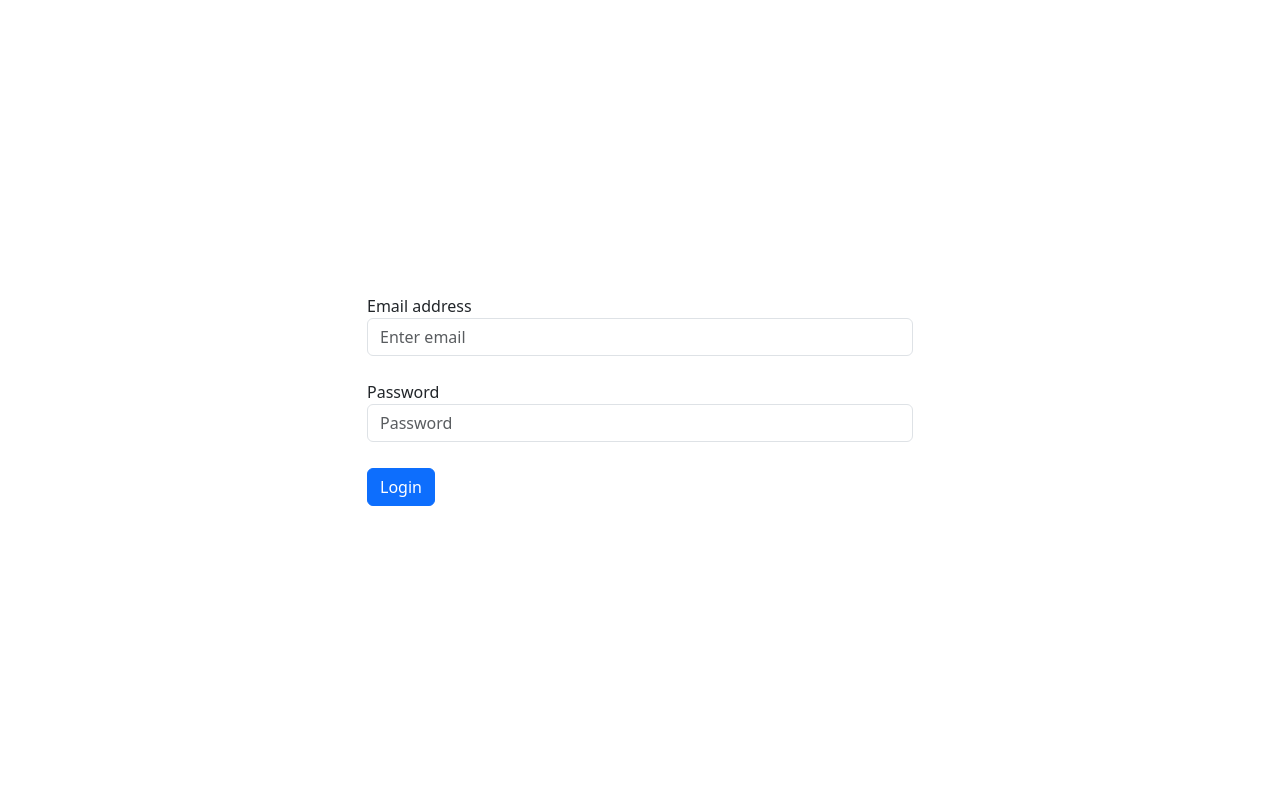
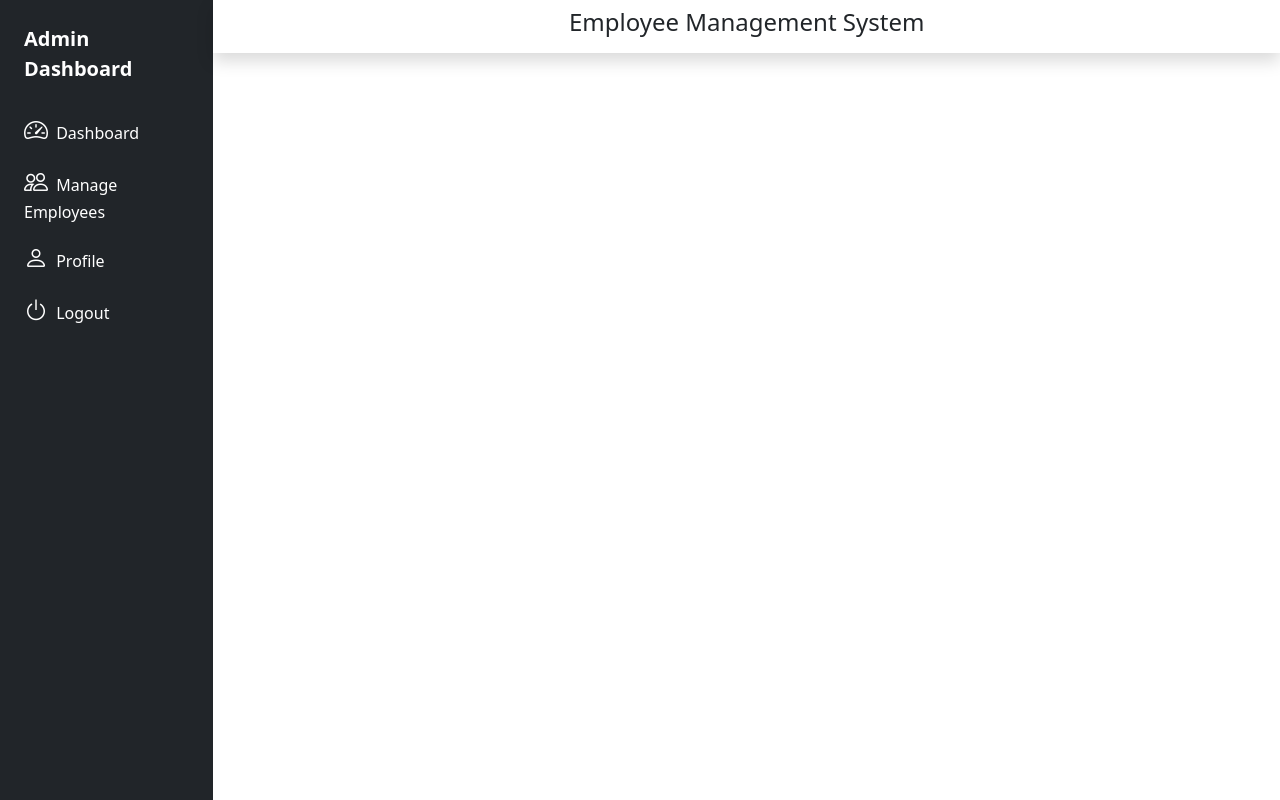
Before and after one commit to WarunaDisanayaka/React-user-data-collection, a React (Create React App) app in the folder react_ai/: page / in a window 1280 px wide. Built offline with nearby package versions, Linux system fonts and the light colour scheme.

Commit message:
dashboard added

```diff
--- a/react_ai/package.json
+++ b/react_ai/package.json
@@ -8,6 +8,7 @@
     "@testing-library/user-event": "^13.5.0",
     "axios": "^1.4.0",
     "bootstrap": "^5.3.1",
+    "bootstrap-icons": "^1.10.5",
     "react": "^18.2.0",
     "react-bootstrap": "^2.8.0",
     "react-dom": "^18.2.0",
--- a/react_ai/src/App.jsx
+++ b/react_ai/src/App.jsx
@@ -1,11 +1,12 @@
 import './App.css';
 import Login from './Login';
 import 'bootstrap/dist/css/bootstrap.min.css'
+import Dashboard from './Dashboard';
 
 function App() {
   return (
 
-      <div><Login/></div>
+      <div><Dashboard/></div>
 
   );
 }
--- /dev/null
+++ b/react_ai/src/Dashboard.jsx
@@ -0,0 +1,55 @@
+import React from 'react'
+import { Link, Outlet, useNavigate } from 'react-router-dom'
+import 'bootstrap-icons/font/bootstrap-icons.css'
+import axios from 'axios'
+
+
+function Dashboard() {
+    const navigate = useNavigate()
+
+    const handleLogout = () => {
+		axios.get('http://localhost:8081/logout')
+		.then(res => {
+
+		}).catch(err => console.log(err));
+	}
+  return (
+    <div className="container-fluid">
+			<div className="row flex-nowrap">
+				<div className="col-auto col-md-3 col-xl-2 px-sm-2 px-0 bg-dark">
+					<div className="d-flex flex-column align-items-center align-items-sm-start px-3 pt-2 text-white min-vh-100">
+						<a href="/" className="d-flex align-items-center pb-3 mb-md-1 mt-md-3 me-md-auto text-white text-decoration-none">
+							<span className="fs-5 fw-bolder d-none d-sm-inline">Admin Dashboard</span>
+						</a>
+						<ul className="nav nav-pills flex-column mb-sm-auto mb-0 align-items-center align-items-sm-start" id="menu">
+							<li>
+								<Link to="/" data-bs-toggle="collapse" className="nav-link text-white px-0 align-middle">
+									<i className="fs-4 bi-speedometer2"></i> <span className="ms-1 d-none d-sm-inline">Dashboard</span> </Link>
+							</li>
+							<li>
+								<Link to="/employee" className="nav-link px-0 align-middle text-white">
+									<i className="fs-4 bi-people"></i> <span className="ms-1 d-none d-sm-inline">Manage Employees</span> </Link>
+							</li>
+							<li>
+								<Link to="profile" className="nav-link px-0 align-middle text-white">
+									<i className="fs-4 bi-person"></i> <span className="ms-1 d-none d-sm-inline">Profile</span></Link>
+							</li>
+							<li onClick={handleLogout}>
+								<a href="#" className="nav-link px-0 align-middle text-white">
+									<i className="fs-4 bi-power"></i> <span className="ms-1 d-none d-sm-inline">Logout</span></a>
+							</li>
+						</ul>
+					</div>
+				</div>
+				<div class="col p-0 m-0">
+					<div className='p-2 d-flex justify-content-center shadow'>
+						<h4>Employee Management System</h4>
+					</div>
+					<Outlet />
+				</div>
+			</div>
+		</div>
+  );
+}
+
+export default Dashboard
```
Also changed, not shown: react_ai/src/index.js (+7 -5 lines), 1 other file (tests, documents, lock files or other folders).
